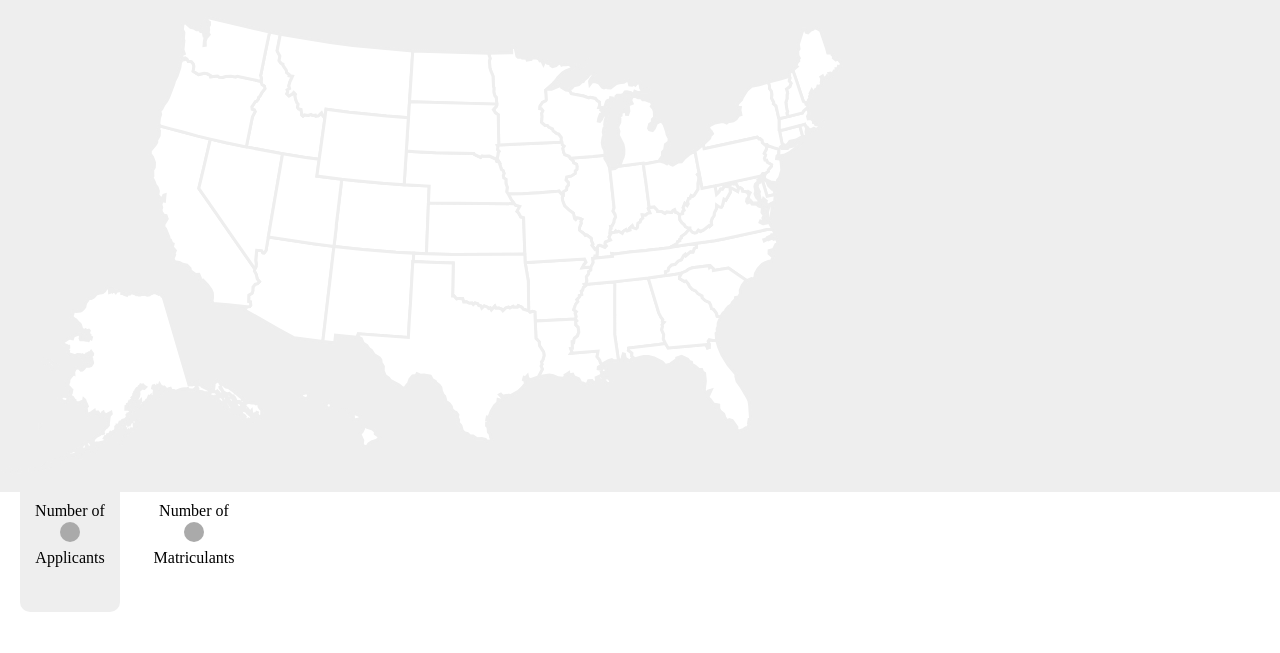
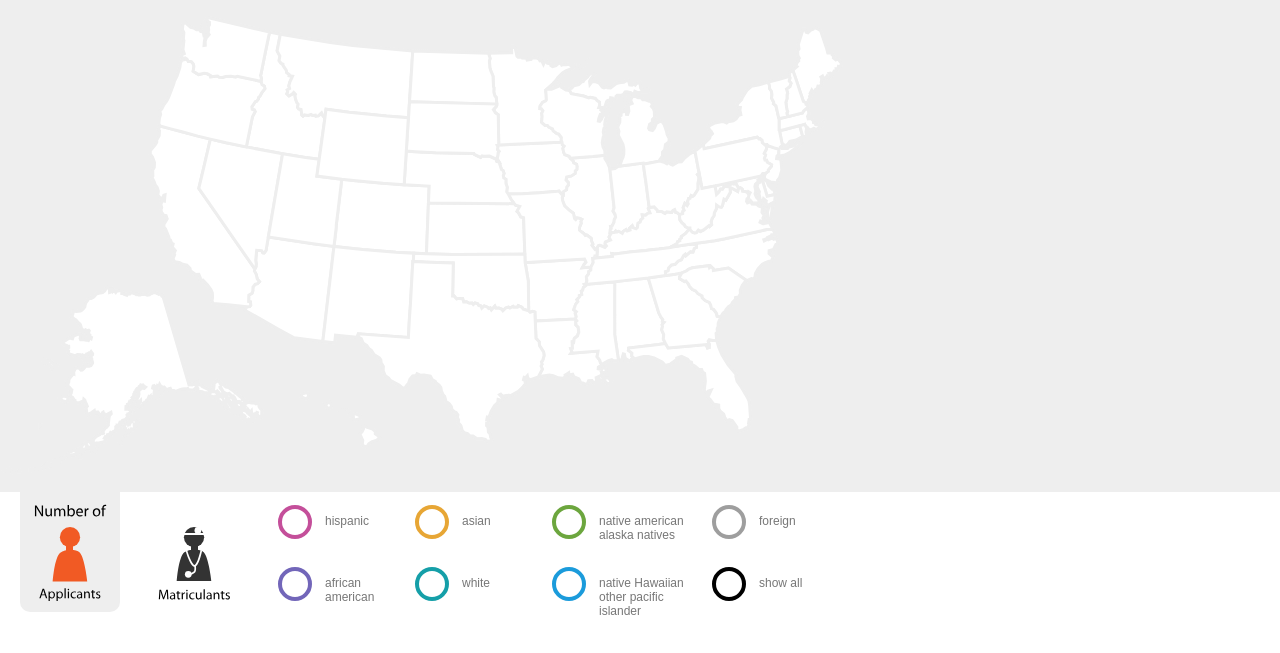
Before and after one commit to ppmmcc/cs448b-A3, a plain HTML site: page index.html in a window 1280 px wide. Shown: the part 107-760 px from the top of the page. Drawn offline with Linux system fonts and the light colour scheme.

Commit message:
added svg elements

```diff
--- a/index.html
+++ b/index.html
@@ -10,23 +10,91 @@
 
 	<div id="map"><h1>AAMC Medical School Applicants 2011</h1></div>
 	<div id="panel">
-		<div class="type-tab selected-tab">
-			Number of
-			<svg width="50" height="25">
-				<circle cx="25" cy="12" r="10" fill="#aaa"/>
+		<div class="tab-wrapper">
+			<div class="type-tab selected-tab">
+				<object id="icon_applicants" data="svg/icon_applicants_on.svg" type="image/svg+xml"></object>
+			</div>
+			<div class="type-tab">
+				<object id="icon_matriculants" data="svg/icon_matriculants_off.svg" type="image/svg+xml"></object>
+			</div>
+		</div>
+
+		<div class="race-wrapper">
+	     <div class="icon1">
+	     	<svg id="icon_hispanic" width="40" height="40">
+				<circle cx="20" cy="20" r="15" stroke="#C44F9A" stroke-width="4" fill="#FFFFFF"/>
 			</svg>
-			Applicants
+	     </div>
+	     <div class="race1">
+	     	<p>hispanic</p>
+	     </div>
 
-		</div>
-		<div class="type-tab">
-			Number of
-			<svg width="50" height="25">
-				<circle cx="25" cy="12" r="10" fill="#aaa"/>
+	     <div class="icon2">
+	     	<svg id="icon_asian" width="40" height="40">
+				<circle cx="20" cy="20" r="15" stroke="#E7A635" stroke-width="4" fill="#FFFFFF"/>
 			</svg>
-			Matriculants
+	     </div>
+	     <div class="race2">
+	     	<p>asian</p>
+	     </div>
 
+	     <div class="icon3">
+	     	<svg id="icon_native" width="40" height="40">
+				<circle cx="20" cy="20" r="15" stroke="#6CA63E" stroke-width="4" fill="#FFFFFF"/>
+			</svg>
+	     </div>
+	     <div class="race3">
+	     	<p>native american alaska natives</p>
+	     </div>
 
-		</div>
+	     <div class="icon4">
+	    	 <svg id="icon_foreign" width="40" height="40">
+				<circle cx="20" cy="20" r="15" stroke="#9E9E9E" stroke-width="4" fill="#FFFFFF"/>
+			</svg>
+	     </div>
+	     <div class="race4">
+	     	<p>foreign</p>
+	     </div>
+	 	</div>
+
+	 	<div class="race-wrapper">
+	     <div class="icon1">
+	     	<svg id="icon_african" width="40" height="40">
+				<circle cx="20" cy="20" r="15" stroke="#7266B9" stroke-width="4" fill="#FFFFFF"/>
+			</svg>
+	     </div>
+	     <div class="race1">
+	     	<p>african american</p>
+	     </div>
+
+	     <div class="icon2">
+	     	<svg id="icon_white" width="40" height="40">
+				<circle cx="20" cy="20" r="15" stroke="#159FA8" stroke-width="4" fill="#FFFFFF"/>
+			</svg>
+	     </div>
+	     <div class="race2">
+	     	<p>white</p>
+	     </div>
+
+	     <div class="icon3">
+	     	<svg id="icon_pacific" width="40" height="40">
+				<circle cx="20" cy="20" r="15" stroke="#1B9BDB" stroke-width="4" fill="#FFFFFF"/>
+			</svg>
+	     </div>
+	     <div class="race3">
+	     	<p>native Hawaiian other pacific islander</p>
+	     </div>
+
+	     <div class="icon4">
+	    	 <svg id="icon_all" width="40" height="40">
+				<circle cx="20" cy="20" r="15" stroke="#000" stroke-width="4" fill="#FFFFFF"/>
+			</svg>
+	     </div>
+	     <div class="race4">
+	     	<p>show all</p>
+	     </div>
+	 	</div>
+
 	</div>
 
 	<script src="script.js" type="text/javascript"></script>
--- a/style.css
+++ b/style.css
@@ -8,6 +8,12 @@ h1 {
 	margin: 0 0 10px 0;
 	font-family: 'Open Sans Condensed', sans-serif;
 	font-size: 48px;
+	color: #777;
+}
+
+p {
+	font-family: Arial, Helvetica, sans-serif;
+	font-size: 12px;
 	color: #777;
 }
 
@@ -44,6 +50,14 @@ h1 {
 	background-color: #fff;
 }
 
+.tab-wrapper{
+	position: relative;
+	float: left;
+	left: 0px;
+	width: 250px;
+	height: 100px;
+}
+
 .type-tab {
 	height: 100px;
 	width: 100px;
@@ -58,3 +72,79 @@ h1 {
 .selected-tab {
 	background-color: #eee;
 }
+
+
+.race-wrapper{
+   position: relative;
+   float: left;
+   left: 20px;
+   width: 700px;
+   height: 50px;
+   margin-bottom: 2px;
+   margin-top: 10px;
+   background-color: #ffffff
+}
+.icon1{
+   position: relative;
+   float: left;
+   left: 5px;
+   width: 40px;
+   height: 50px;
+   background-color: #ffffff
+}
+.race1{
+   position: relative;
+   float: left;
+   left: 15px;
+   width: 77px;
+   height: 50px;
+   background-color: #ffffff
+}
+.icon2{
+   position: relative;
+   float: left;
+   left: 25px;
+   width: 40px;
+   height: 50px;
+   background-color: #ffffff
+}
+.race2{
+   position: relative;
+   float: left;
+   left: 35px;
+   width: 77px;
+   height: 50px;
+   background-color: #ffffff
+}
+.icon3{
+   position: relative;
+   float: left;
+   left: 45px;
+   width: 40px;
+   height: 50px;
+   background-color: #ffffff
+}
+.race3{
+   position: relative;
+   float: left;
+   left: 55px;
+   width: 100px;
+   height: 50px;
+   background-color: #ffffff
+}
+.icon4{
+   position: relative;
+   float: left;
+   left: 65px;
+   width: 40px;
+   height: 50px;
+   background-color: #ffffff
+}
+.race4{
+   position: relative;
+   float: left;
+   left: 75px;
+   width: 77px;
+   height: 50px;
+   background-color: #ffffff
+}
```
Also changed, not shown: svg/icon_applicants_off.svg (added), svg/icon_applicants_on.svg (added), svg/icon_matriculants_off.svg (added), svg/icon_matriculants_on.svg (added).
